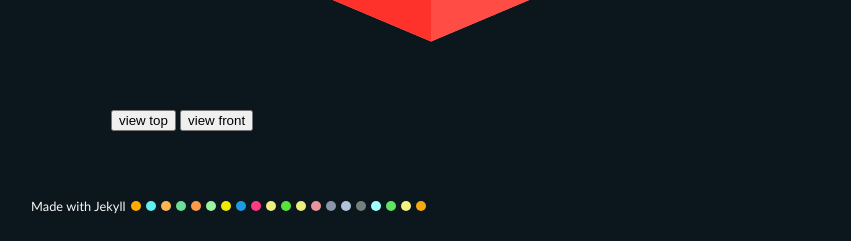
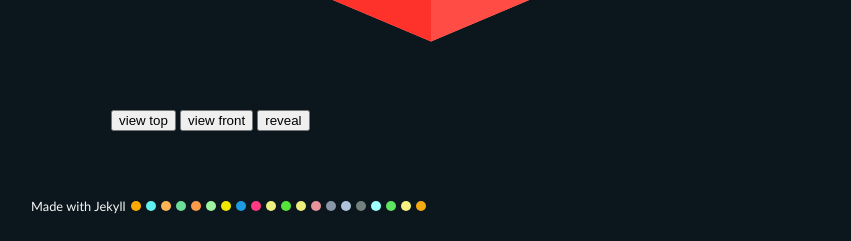
Before and after one commit to mpdagang/mpdagang.github.io, a Jekyll site: the page built from _posts/2024-09-01-isometric-interaction.md, in a window 1280 px wide. Shown: the part 673-914 px from the top of the page, without its empty margins (209-1060 px from the left). Built offline with Jekyll 4.4.1, drawn with Linux system fonts in a browser that asks for light colours.

Commit message:
add controls to cube scene

```diff
--- a/_posts/2024-09-01-isometric-interaction.md
+++ b/_posts/2024-09-01-isometric-interaction.md
@@ -15,7 +15,13 @@
 
 <div class="d-pground">
   <div id="test-scene" class="scene">
-      <div class="cube">
+      <div class="cube" id="main-cube">
+        <div></div>
+      </div>
+      <div class="cube blue">
+        <div></div>
+      </div>
+      <div class="cube green">
         <div></div>
       </div>
   </div>
@@ -23,3 +29,4 @@
 
 <button id="view-top">view top</button>
 <button id="view-front">view front</button>
+<button id="reveal">reveal</button>
--- a/assets/js/iso.js
+++ b/assets/js/iso.js
@@ -11,4 +11,10 @@
         cube.classList.remove("view-top");
         cube.classList.toggle("view-front");
     });
+
+    let revealBtn = document.getElementById("reveal");
+    revealBtn.addEventListener("click", function(){
+        let cube = document.getElementById("main-cube");
+        cube.classList.toggle("hide");
+    });
 });
--- a/assets/styles/main.scss
+++ b/assets/styles/main.scss
@@ -466,7 +466,8 @@
   transform: rotateX(0deg) rotatez(0deg);
 }
 .scene.view-front {
-  transform: rotateX(90deg) rotatez(0deg);
+  transition: 1.8s cubic-bezier(0.89, 0.37, 0.53, 0.89);
+  transform: rotateX(90deg) rotatez(0deg) scale3d(1.5, 1.5, 1.5);
 }
 
 .cube {
@@ -518,3 +519,67 @@
   transform-origin: left center;
   translate: var(--x);
 }
+
+.cube > div,
+.cube > div::before,
+.cube > div::after,
+.cube,
+.cube::before,
+.cube::after {
+  transition: 0.3s;
+}
+
+.cube.hide > div,
+.cube.hide > div::before,
+.cube.hide > div::after,
+.cube.hide,
+.cube.hide::before,
+.cube.hide::after {
+  transition: 0.3s;
+  border: 1px solid red;
+}
+
+.cube.hide{
+  --color: transparent;
+  --color-bg: transparent;
+}
+
+.cube.blue > div,
+.cube.blue > div::before,
+.cube.blue > div::after,
+.cube.blue,
+.cube.blue::before,
+.cube.blue::after {
+  --x: 60px;
+  --y: 110px;
+  --z: 55px;
+  border:none;
+  --color: #0000ff;
+  --color-bg: #ffffff;
+  // translate: -150% -17%;
+  // translate: 0 0;
+}
+
+.cube.green > div,
+.cube.green > div::before,
+.cube.green > div::after,
+.cube.green,
+.cube.green::before,
+.cube.green::after {
+  --x: 16px;
+  --y: 50px;
+  --z: 30px;
+  border:none;
+  --color: green;
+  --color-bg: #ffffff;
+  // translate: -150% -17%;
+  // translate: 0 0;
+}
+
+.cube.blue {
+  translate: -150% -17%;
+}
+
+.cube.green {
+  translate: -100% 63%;
+}
```
